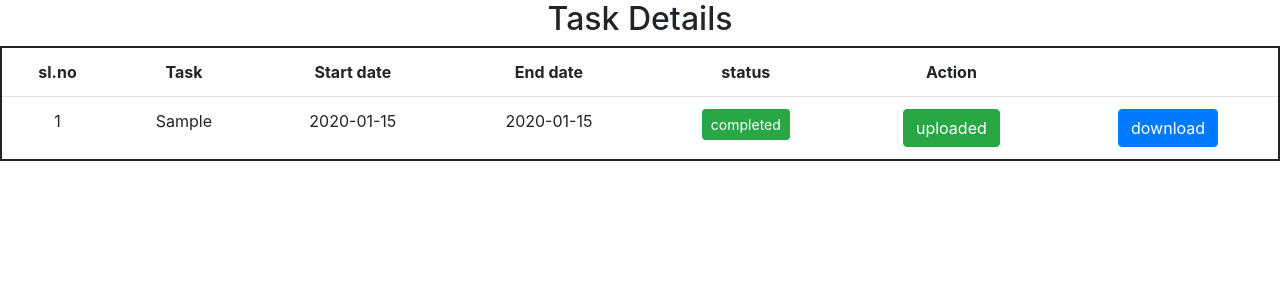
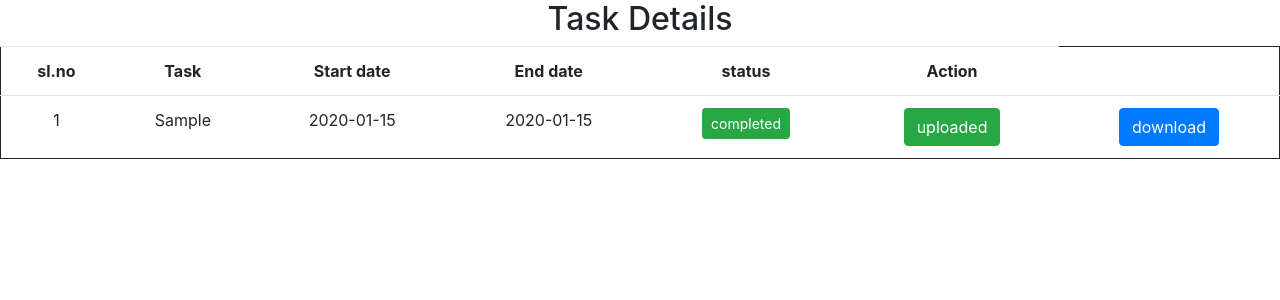
Before and after one commit to vishnu-c45/Acountmanagement, a Django app: page /viewtask/1 in a window 1280 px wide. Shown: the part 56-356 px from the top of the page. Run offline with Django 4.2, Linux system fonts and the light colour scheme; tables that the repository leaves empty hold one stand-in row (values such as "Sample post"); parts of the project's set-up code (start-up, migrations or seed data) failed here and were passed over; some libraries are stand-ins or nearby versions.

Commit message:
secondcommit

```diff
--- a/app/templates/viewtask.html
+++ b/app/templates/viewtask.html
@@ -3,7 +3,7 @@
 {% block content %}
 
 
-<table  class="table text-center  " style="border: 2px solid;">
+<table  class="table text-center  " style="border: 1px solid;">
     <h2 align="center" >Task Details</h2>
     <tr>
         <th>sl.no</th>
```
